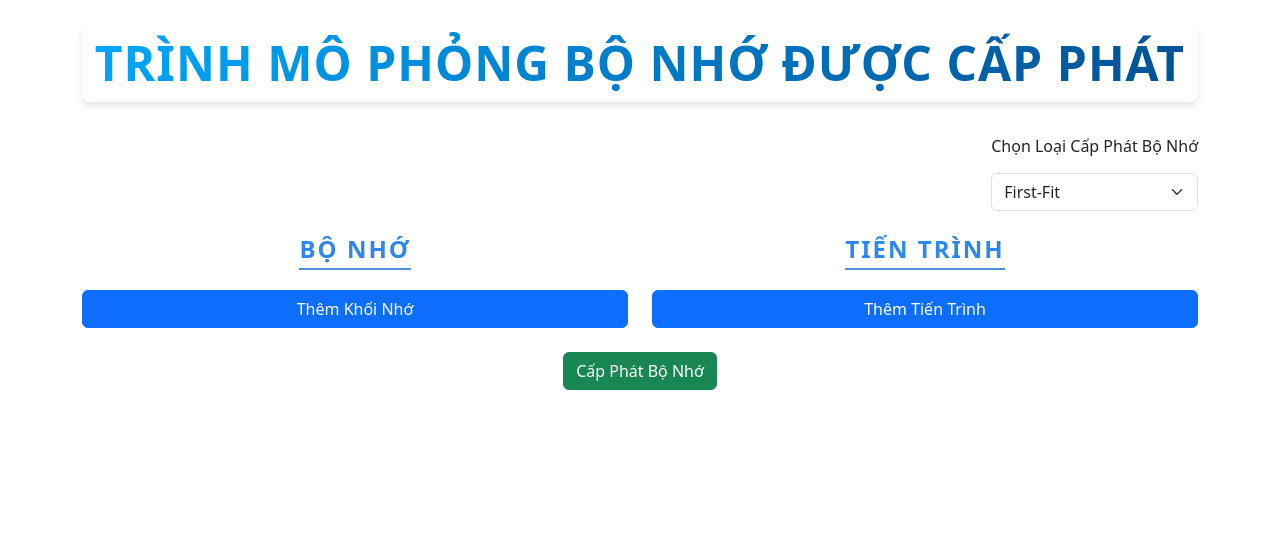
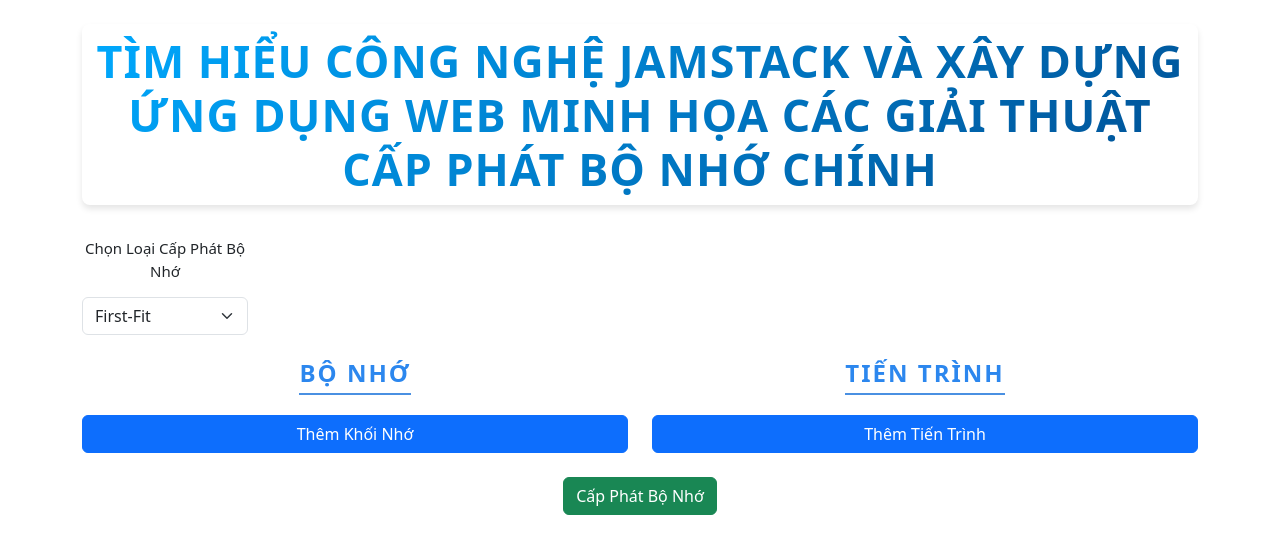
Before and after one commit to DoanQuangPhuong/MemoryManagermentJamstackFrontEnd, a React (Create React App) app: page / in a window 1280 px wide. Shown: the top 554 px of the page. Built offline with nearby package versions, Linux system fonts and the light colour scheme.

Commit message:
update position on selected

```diff
--- a/src/component/MemoryAllocation/MemoryAllocationSimulator.css
+++ b/src/component/MemoryAllocation/MemoryAllocationSimulator.css
@@ -1,5 +1,5 @@
 .custom-title {
-  font-size: 3rem; /* Kích thước chữ lớn để nổi bật */
+  font-size: 2.8rem; /* Kích thước chữ lớn để nổi bật */
   font-weight: 700; /* Chữ đậm để nổi bật hơn */
   color: #333; /* Màu chữ tối cho sự rõ ràng */
   text-transform: uppercase; /* Viết hoa chữ để tạo sự nổi bật */
@@ -15,6 +15,7 @@
   margin: 0 auto; /* Căn giữa */
 }
 
+
 h4.text-center {
   font-size: 24px; /* Increase font size */
   font-weight: bold; /* Make the text bold */
@@ -28,6 +29,7 @@ h4.text-center {
 }
 
 .form-group label {
+  font-size: 15px;
   margin-bottom: 15px; /* Adjust the margin value as needed */
   display: block; /* Ensure label is a block element */
 }
--- a/src/component/MemoryAllocation/MemoryAllocationSimulator.jsx
+++ b/src/component/MemoryAllocation/MemoryAllocationSimulator.jsx
@@ -87,10 +87,9 @@ const MemoryAllocationSimulator = () => {
 
   return (
     <div className="container mt-4">
-      <h1 className="text-center mb-4 custom-title">Trình Mô Phỏng Bộ Nhớ Được Cấp Phát</h1>
-
-      <div className="row justify-content-end">
-        <div className="col-md-4">
+      <h1 className="text-center mb-4 custom-title">Tìm hiểu công nghệ Jamstack và xây dựng ứng dụng Web minh họa các giải thuật cấp phát bộ nhớ chính</h1>
+      <div className="row justify-content-start">
+        <div className="col-md-2">
           <div className="form-group mt-2 float-end">
             <label htmlFor="allocationType">Chọn Loại Cấp Phát Bộ Nhớ</label>
             <select
@@ -116,7 +115,7 @@ const MemoryAllocationSimulator = () => {
             <div key={index} className="input-group mb-2">
               <span className="input-group-text">Bộ nhớ {index + 1}</span>
               <input
-                type="number"
+                type="text"
                 className="form-control"
                 value={size || ''}
                 onChange={(e) => handleBlockSizeChange(index, e.target.value)}
@@ -134,7 +133,7 @@ const MemoryAllocationSimulator = () => {
             <div key={index} className="input-group mb-2">
               <span className="input-group-text">Tiến Trình {index + 1}</span>
               <input
-                type="number"
+                type="text"
                 className="form-control"
                 value={size || ''}
                 onChange={(e) => handleProcessSizeChange(index, e.target.value)}
```
